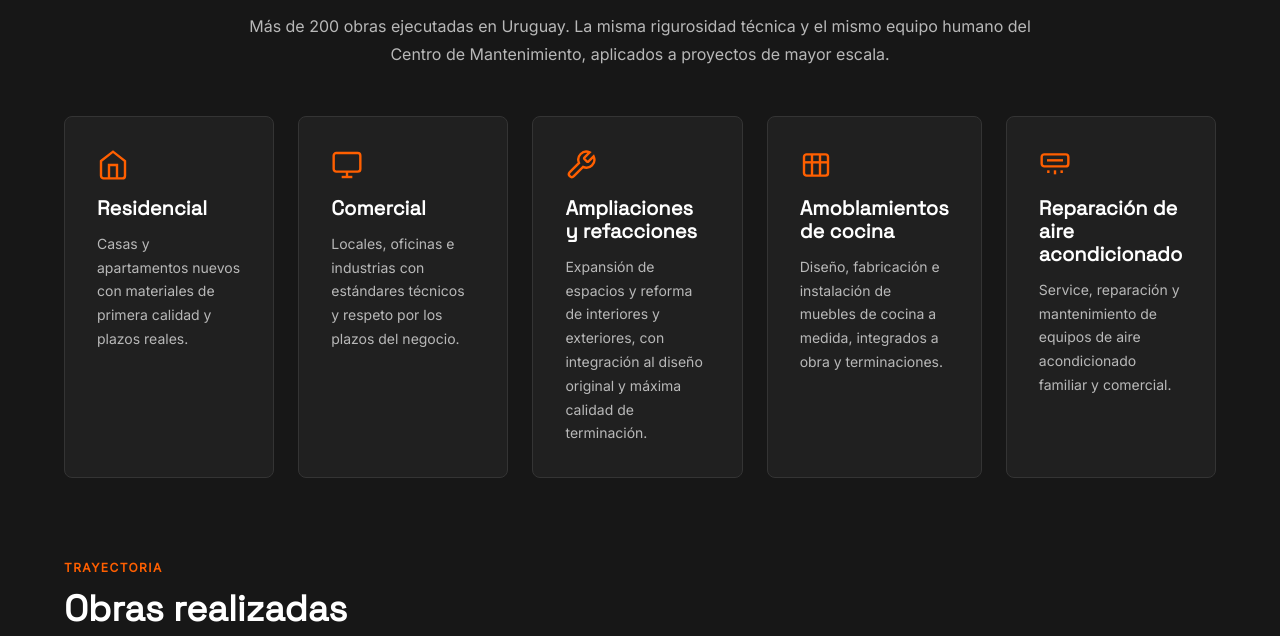
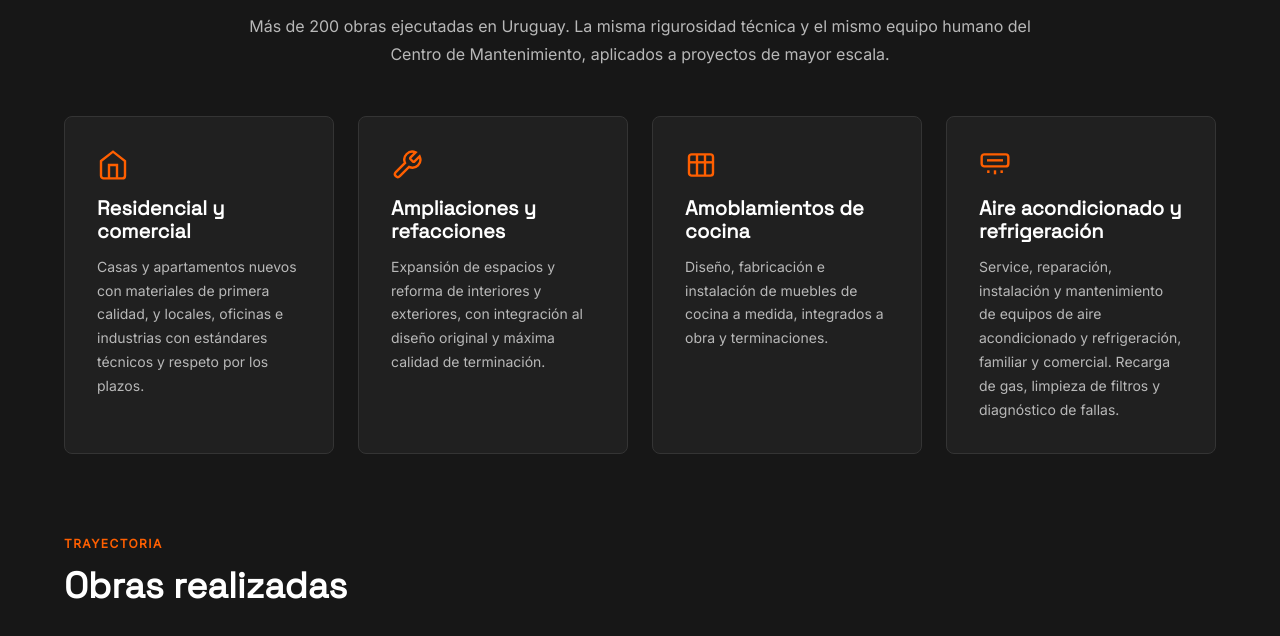
Before and after one commit to FOREVERARGENTINA/solutum, a website built with Vite: page servicios.html in a window 1280 px wide. Shown: the part 1212-1848 px from the top of the page. Built offline with nearby package versions, Linux system fonts and the light colour scheme.

Commit message:
Update service descriptions and adjust grid layout for obra cards

```diff
--- a/servicios.html
+++ b/servicios.html
@@ -172,16 +172,8 @@
             <svg class="obra-card__icono" width="32" height="32" viewBox="0 0 24 24" fill="none" stroke="#FF5F00" stroke-width="1.8" aria-hidden="true">
               <path d="M3 9l9-7 9 7v11a2 2 0 01-2 2H5a2 2 0 01-2-2z"/><polyline points="9 22 9 12 15 12 15 22"/>
             </svg>
-            <h3 class="obra-card__titulo">Residencial</h3>
-            <p class="obra-card__desc">Casas y apartamentos nuevos con materiales de primera calidad y plazos reales.</p>
-          </article>
-
-          <article class="obra-card reveal">
-            <svg class="obra-card__icono" width="32" height="32" viewBox="0 0 24 24" fill="none" stroke="#FF5F00" stroke-width="1.8" aria-hidden="true">
-              <rect x="2" y="3" width="20" height="14" rx="2"/><line x1="8" y1="21" x2="16" y2="21"/><line x1="12" y1="17" x2="12" y2="21"/>
-            </svg>
-            <h3 class="obra-card__titulo">Comercial</h3>
-            <p class="obra-card__desc">Locales, oficinas e industrias con estándares técnicos y respeto por los plazos del negocio.</p>
+            <h3 class="obra-card__titulo">Residencial y comercial</h3>
+            <p class="obra-card__desc">Casas y apartamentos nuevos con materiales de primera calidad, y locales, oficinas e industrias con estándares técnicos y respeto por los plazos.</p>
           </article>
 
           <article class="obra-card reveal">
@@ -204,8 +196,8 @@
             <svg class="obra-card__icono" width="32" height="32" viewBox="0 0 24 24" fill="none" stroke="#FF5F00" stroke-width="1.8" aria-hidden="true">
               <rect x="2" y="4" width="20" height="9" rx="2"/><line x1="6" y1="8.5" x2="18" y2="8.5"/><path d="M7 16v2"/><path d="M12 16v3"/><path d="M17 16v2"/>
             </svg>
-            <h3 class="obra-card__titulo">Reparación de aire acondicionado</h3>
-            <p class="obra-card__desc">Service, reparación y mantenimiento de equipos de aire acondicionado familiar y comercial.</p>
+            <h3 class="obra-card__titulo">Aire acondicionado y refrigeración</h3>
+            <p class="obra-card__desc">Service, reparación, instalación y mantenimiento de equipos de aire acondicionado y refrigeración, familiar y comercial. Recarga de gas, limpieza de filtros y diagnóstico de fallas.</p>
           </article>
 
         </div>
--- a/src/css/sections/servicios.css
+++ b/src/css/sections/servicios.css
@@ -157,9 +157,9 @@
   gap: var(--sp-6);
 }
 
-/* ponytail: 5 cards -> 5 en fila en desktop ancho para evitar el huérfano 4+1 */
+/* ponytail: 4 cards -> 4 en fila a ancho completo en desktop */
 @media (min-width: 1100px) {
-  .obra-grid { grid-template-columns: repeat(5, 1fr); }
+  .obra-grid { grid-template-columns: repeat(4, 1fr); }
 }
 
 .obra-card {
```
